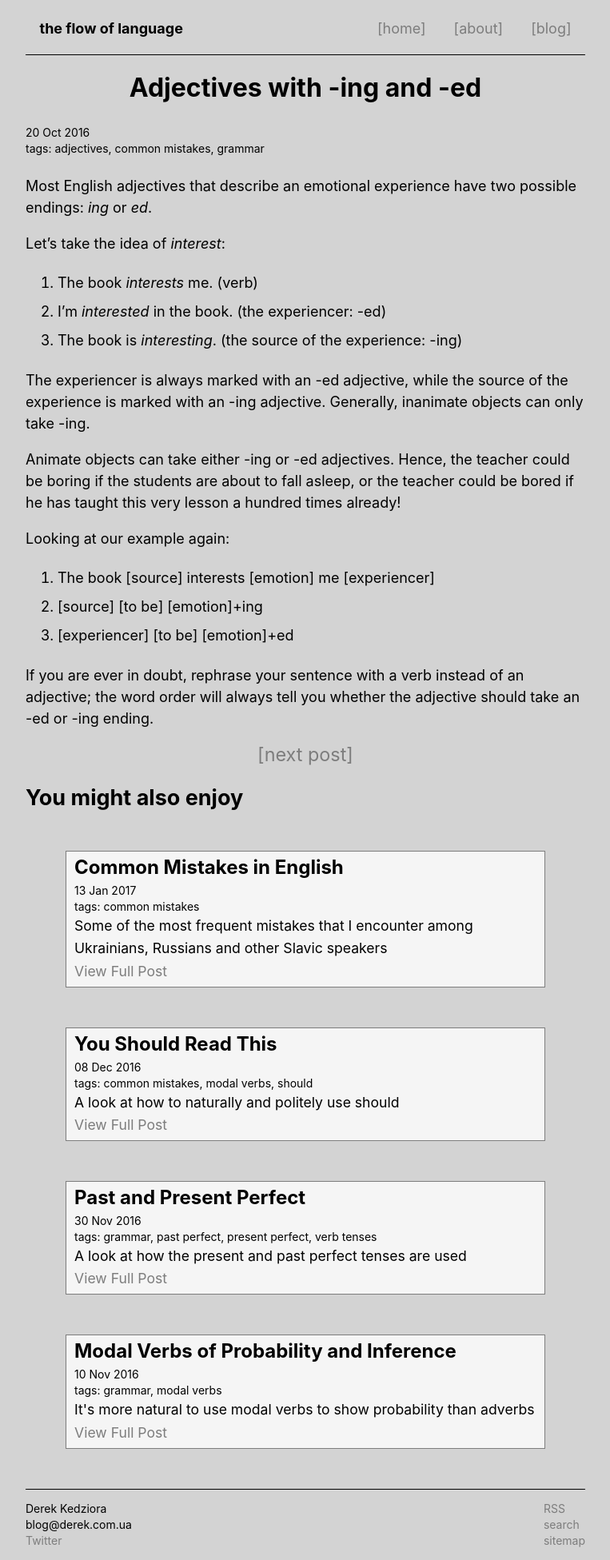
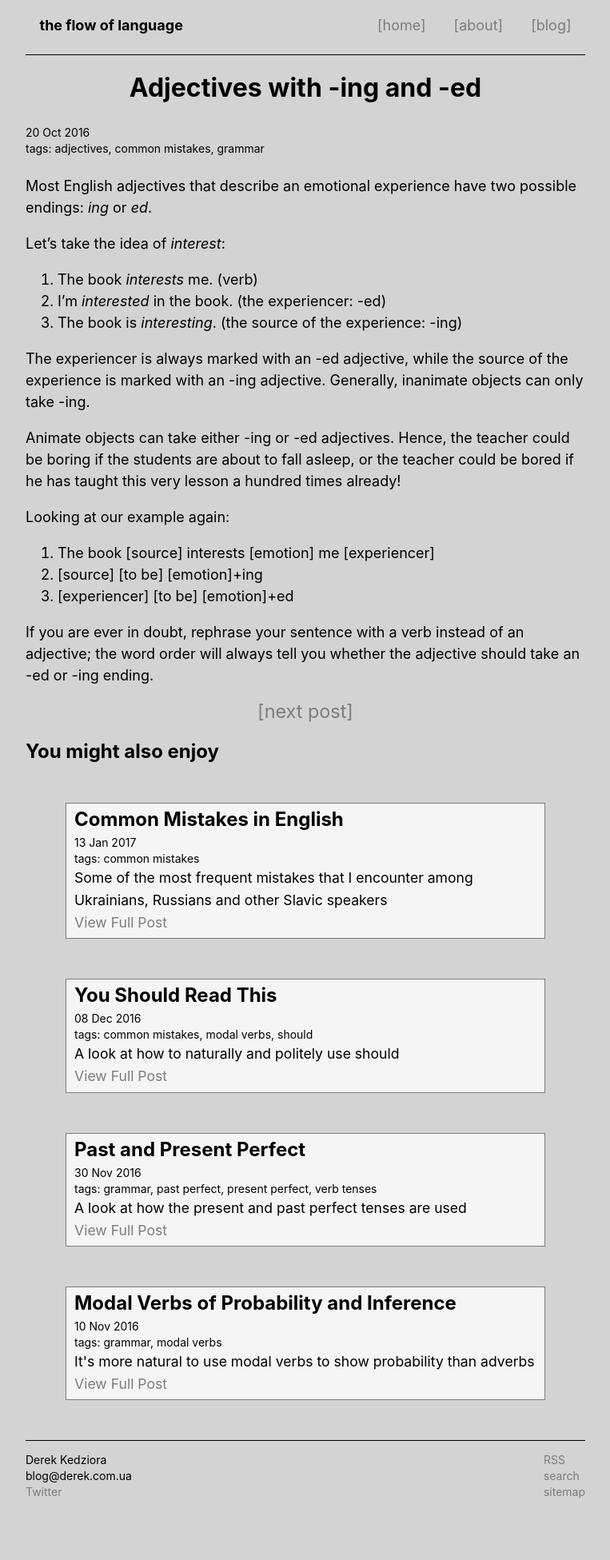
Before and after one commit to ZeroDeth/derekkedziora.github.io, a Jekyll site: the page built from _posts/2016-10-20-adjectives-with-ing-and-ed.md, in a window 1280 px wide. Shown: the whole page at 80% size, without its empty margins (258-1021 px from the left). Built offline with Jekyll 4.4.1, drawn with Linux system fonts in a browser that asks for light colours; comment, search, counter and statistics services are not loaded; after the commit the page ends 1890 px from its top, so only the background shows below that.

Commit message:
ul/ol spacing changed

```diff
--- a/css/main.css
+++ b/css/main.css
@@ -19,17 +19,13 @@ p, ul, ol {
     line-height: 27px;
 }
 
-ul, ol {
-  line-height: 36px;
-}
-
 h1 {
     font-size: 32px;
     text-align: center;
 }
 
 h2 {
-    font-size: 27px;
+    font-size: 24px;
     text-align: left;
 }
 
```
